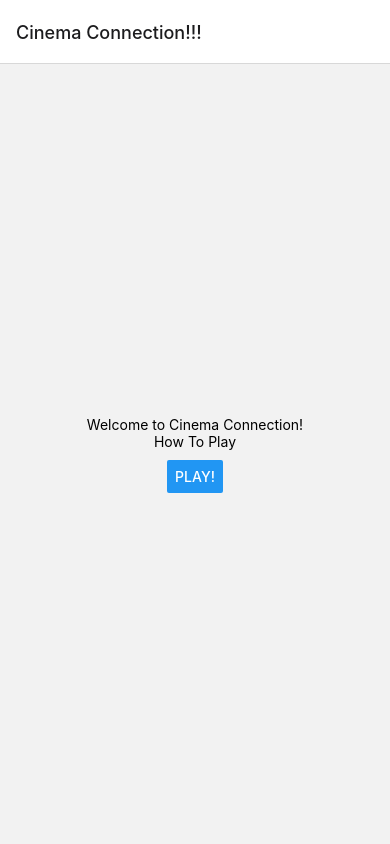
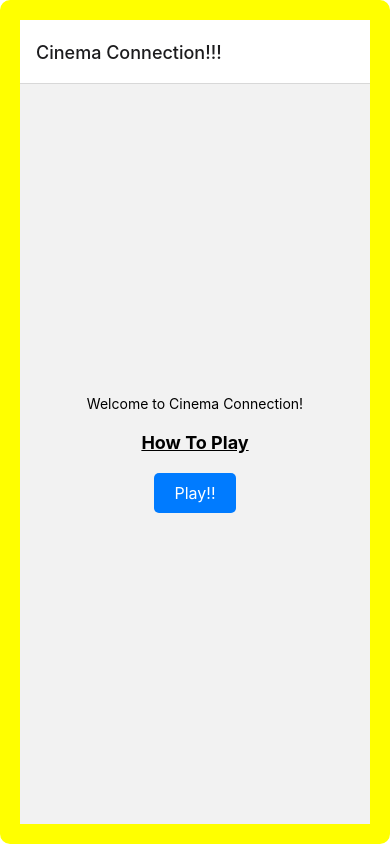
Before and after one commit to Cokely13/CinemaConn, a React Native app: screen /Welcome in a window 390 px wide. Built offline with nearby package versions, Linux system fonts and the light colour scheme.

Commit message:
fixed alerts

```diff
--- a/client/components/GameBoardScreen.js
+++ b/client/components/GameBoardScreen.js
@@ -133,6 +133,9 @@ const GameBoardScreen = () => {
       });
 
       if (isSameActor) {
+        if (submittedWords.length !== 12){
+        Alert.alert('CORRECT!');
+        }
         // Correctly guessed all WRs from the same QB
         const newSubmittedWords = [...submittedWords, ...selectedWordArray.map((movieName, idx) => ({ name: movieName, actorImagePath: actorImages[idx] }))];
         setRow1(true)
@@ -142,21 +145,17 @@ const GameBoardScreen = () => {
 
         images.push(actorImages)
         setPicture(images)
-        console.log("images!!!FIRST", picture)
 
         if (submittedWords.length === 4){
           setRow2(true)
-          console.log("images", picture)
         }
 
         if (submittedWords.length === 8){
-          console.log("images!!3", picture)
           setRow3(true)
         }
 
         if (submittedWords.length === 12){
           setRow4(true)
-          console.log("images!!@4", picture)
 
           Alert.alert('YOU WON!!!!!');
         }
--- a/client/components/Index.js
+++ b/client/components/Index.js
@@ -23,7 +23,10 @@ const Index = () => {
 const styles = StyleSheet.create({
   container: {
     flex: 1,
-    width: "100%"
+    width: "100%",
+    borderColor: 'yellow', // Border color
+    borderWidth: 20, // Border width
+    borderRadius: 10, // Border radius (optional)
   },
 });
 
--- a/client/components/WelcomeScreen.js
+++ b/client/components/WelcomeScreen.js
@@ -1,33 +1,27 @@
+
+
 import React from 'react';
-import { View, Text, Button } from 'react-native';
+import { View, Text, Button, Alert, TouchableOpacity } from 'react-native'; // Import Alert component
+import { styles } from './styles';
 
 const WelcomeScreen = ({ navigation }) => {
   const handleStartGame = () => {
     navigation.navigate('GameBoard'); // Navigate to the GameBoard screen
   };
 
+  const handleHowToPlay = () => {
+    Alert.alert('How To Play', 'Select 4 Movies from the Same Actor');
+  };
+
   return (
     <View style={styles.container}>
       <Text>Welcome to Cinema Connection!</Text>
-      <Text style={{ marginBottom: 10 }}>How To Play</Text>
-      <Button title="Play!" onPress={handleStartGame} />
+      <Text style={styles.howToPlay} onPress={handleHowToPlay}>How To Play</Text>
+      <TouchableOpacity style={styles.button} onPress={handleStartGame}><Text style={styles.buttonText}>Play!!</Text></TouchableOpacity>
     </View>
   );
 };
 
-const styles = {
-  container: {
-    flex: 1,
-    justifyContent: 'center',
-    alignItems: 'center',
-    paddingHorizontal: 20, // Add padding for better spacing
-  },
-  howToPlay: {
-    marginVertical: 20, // Add margin for better spacing
-    fontWeight: 'bold',
-    fontSize: 18,
-  },
-};
 
 
 export default WelcomeScreen;
--- a/client/components/styles.js
+++ b/client/components/styles.js
@@ -32,6 +32,17 @@ export const styles = StyleSheet.create({
       fontSize: 16,
       textAlign: 'center',
     },
-
+    container: {
+      flex: 1,
+      justifyContent: 'center',
+      alignItems: 'center',
+      paddingHorizontal: 20,
+    },
+    howToPlay: {
+      marginVertical: 20,
+      fontWeight: 'bold',
+      fontSize: 18,
+      textDecorationLine: 'underline', // Add underline to indicate it's clickable
+    },
 
 });
```
Also changed, not shown: script/fixed.csv.
